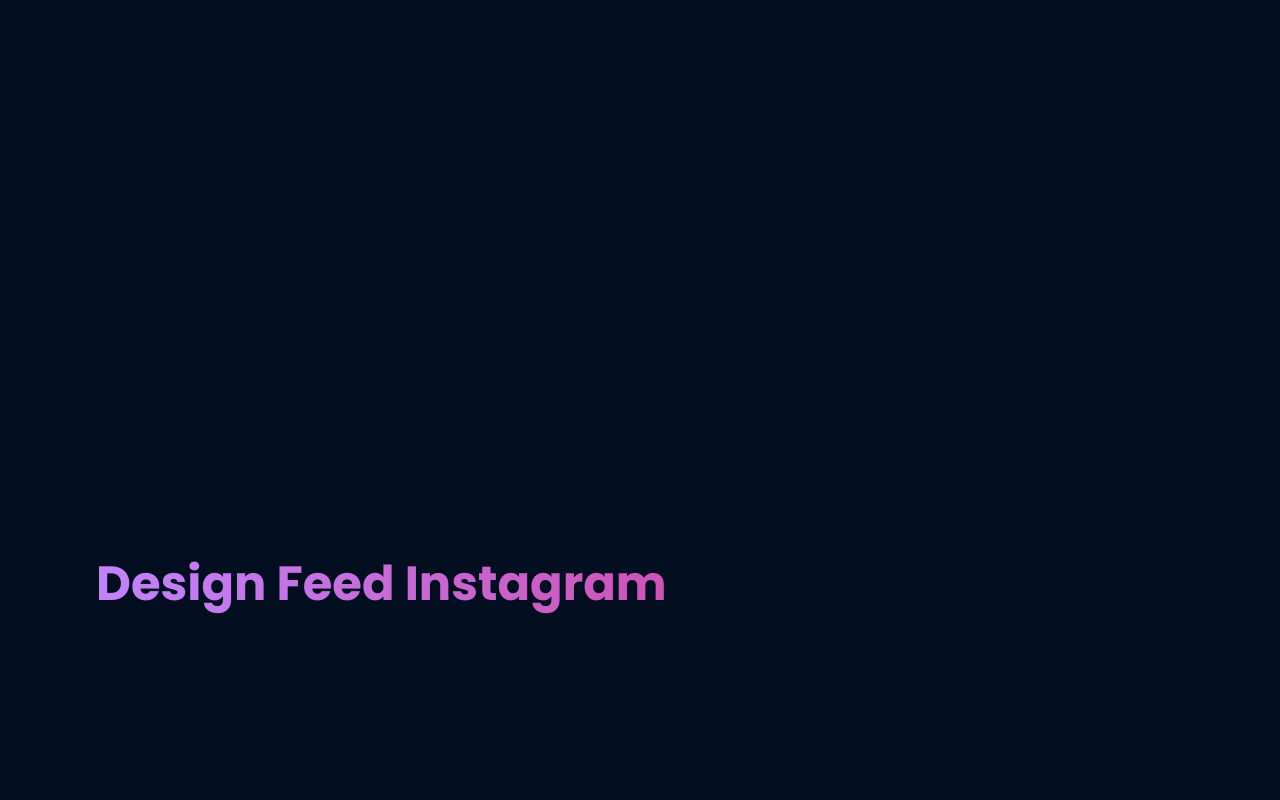
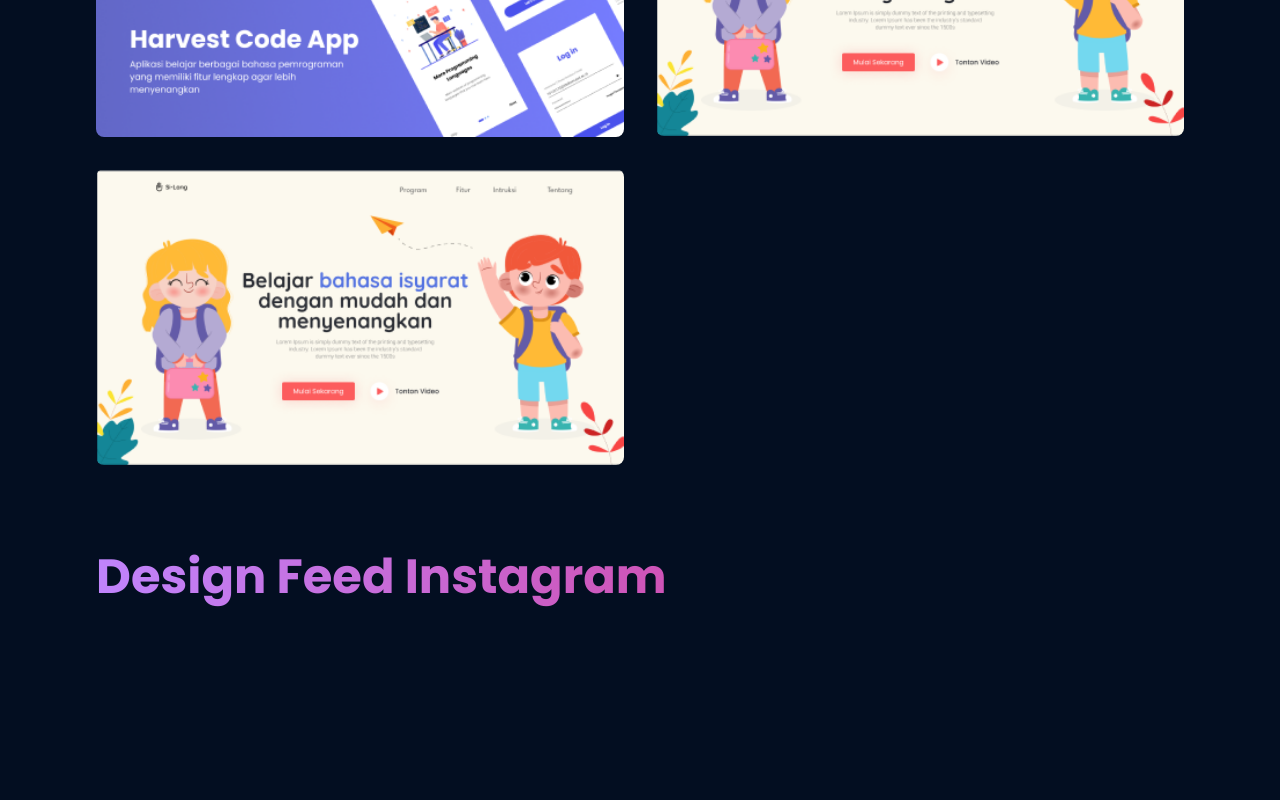
Before and after one commit to syaeful16/Portofolio, a React (Create React App) app: page /project in a window 1280 px wide. Shown: the part 380-1180 px from the top of the page. Built offline with nearby package versions, Linux system fonts and the light colour scheme; the HTML template or start-up script is replaced by a standard one.

Commit message:
update project

```diff
--- a/src/App.js
+++ b/src/App.js
@@ -1,5 +1,5 @@
 import React from "react";
-import { BrowserRouter, Routes, Route, Switch } from "react-router-dom";
+import { BrowserRouter, Routes, Route } from "react-router-dom";
 import Contact from "./Contact";
 import Homepage from "./Homepage";
 import Projects from "./Projects";
--- a/src/Projects.jsx
+++ b/src/Projects.jsx
@@ -5,6 +5,7 @@
 import EstCam from './assets/program/estcam.png'
 import LieDetect from './assets/program/liedetection.png'
 import Rejosari from './assets/program/rejosari.png'
+import { projectUix }  from './components/DataProject'
 
 const Projects = () => {
 
@@ -18,8 +19,28 @@
     <>
       <Navbar menu={navMenu}/>
       <div className='w-screen p-container font-poppins mt-12'>
-        <div className="w-full h-screen" id='uix'>
+        <div className="w-full pb-20" id='uix'>
           <h1 className='text-gradient w-fit text-5xl py-2 font-bold'>UI/UX Design</h1>
+          <div className="grid sm:grid-cols-2 2xl:grid-cols-3 gap-8 pt-6">
+            {/* <DataProject/> */}
+            {projectUix.map((data, index) => (
+              <div className="" key={index}>
+                <div className="relative h-max overflow-hidden group font-poppins">
+                  <img src={data.img} alt="Harvest Code App" className='rounded-lg w-full object-cover lg:group-hover:brightness-[.7] duration-300'/>
+                  <a href={data.link} rel='noreferrer' target='_blank' className="hidden xl:block absolute -top-10 group-hover:top-4 right-4 ease-in-out duration-300 px-4 py-2 rounded-md bg-[#FFD568] text-base">View Detail</a>
+                  <div className="w-full absolute z-10 hidden lg:flex flex-col backdrop-blur-xl bg-black/10 bottom-0 rounded-b-lg h-[0] group-hover:h-[60%] ease-in-out duration-300">
+                    <h1 className='text-2xl font-poppins font-bold p-5 text-[#FFD568]'>{data.title}</h1>
+                    <p className='text-base px-5 text-white'>{data.description}</p>
+                  </div>
+                  <div className="w-full lg:hidden flex flex-col pt-4 font-poppins">
+                    <h1 className='text-2xl font-bold py-2 text-[#FFD568]'>{data.title}</h1>
+                    <p className='text-base text-white font-thin'>{data.description}</p>
+                    <a href={data.link} rel='noreferrer' target='_blank' className='w-max px-3 py-1 rounded-md mt-4 border text-white border-[#FFD568] text-sm'>View Detail</a>
+                  </div>
+                </div>
+              </div>
+            ))}
+          </div>
         </div>
         <div className="w-full h-screen" id='feed'>
           <h1 className='text-gradient text-5xl py-2 font-bold'>Design Feed Instagram</h1>
@@ -28,8 +49,8 @@
           <div className='flex justify-between'>
             <h1 className='text-gradient text-5xl py-2 font-bold'>Program</h1>
             <div className='flex items-center text-white gap-6'>
-              <a href="https://github.com/syaeful16" target='_blank'><AiFillGithub size={28}/></a>
-              <a href="https://gitlab.com/syaeful16" target='_blank'><AiFillGitlab size={28}/></a>
+              <a href="https://github.com/syaeful16" target='_blank' rel='noreferrer'><AiFillGithub size={28}/></a>
+              <a href="https://gitlab.com/syaeful16" target='_blank' rel='noreferrer'><AiFillGitlab size={28}/></a>
             </div>
           </div>
           <div className="w-full grid grid-cols-3 mt-10 gap-10 gap-y-20">
@@ -54,7 +75,7 @@
               <div className='px-2'>
                 <h1 className='text-2xl font-bold mt-6'>EST.Cameras.id</h1>
                 <p className='text-[#FFD568] text-base font-thin'>Website</p>
-                <p className='w-full mt-6 leading-loose text-justify'>
+                <p className='w-full mt-6 leading-loose'>
                 EST Cameras id is a website created for camera rentals, whether you want to rent or rent out your own camera. The website was created because the camera rental system is still rare and difficult to find in searches, so that gave rise to the idea of making the website.
                 </p>
                 <ul className='w-full flex flex-wrap gap-2 mt-6'>
@@ -71,7 +92,7 @@
               <div className='px-2'>
                 <h1 className='text-2xl font-bold mt-6'>Detection Lie Real Time</h1>
                 <p className='text-[#FFD568] text-base font-thin'>System</p>
-                <p className='w-full mt-6 leading-loose text-justify'>
+                <p className='w-full mt-6 leading-loose'>
                 Predictable lie detection system in real time with camera or video input. I created the system using the Python programming language with the tensorflow library. The dataset is made from fake and honest videos that are used as pictures.
                 </p>
                 <ul className='w-full flex flex-wrap gap-2 mt-6'>
@@ -85,7 +106,7 @@
               <div className='px-2'>
                 <h1 className='text-2xl font-bold mt-6'>Rejosari Village website</h1>
                 <p className='text-[#FFD568] text-base font-thin'>Website</p>
-                <p className='w-full mt-6 leading-loose text-justify'>
+                <p className='w-full mt-6 leading-loose'>
                 The Rejosari Village website is a website created for online community service. This website aims to make it easier for Rejosari Village residents to submit letters. In making it use the DataTables library and PHPMailer.
                 </p>
                 <ul className='w-full flex flex-wrap gap-2 mt-6'>
--- /dev/null
+++ b/src/components/DataProject.js
@@ -0,0 +1,33 @@
+
+import HarvestApp from '../assets/uix/Harvest Code App.png'
+import Silang from '../assets/uix/silang.png'
+
+//Image Project Feed Instagram
+
+
+export const projectUix = [
+  {
+    title: 'Harvest Code App',
+    img: HarvestApp,
+    description: 'Harvest Code application design is an application for learning various programming languages in written and video form.',
+    link: 'https://bisa.design/portofolio/detail/MTgz'
+  },
+  {
+    title: 'Si-Lang',
+    img: Silang,
+    description: 'Si-Lang is a website platform for learning sign language using a camera in real-time.',
+    link: 'https://www.figma.com/file/b9s6G66vEGTQShk2ZXMcqU/Desain-Si-Lang?node-id=0%3A1&t=VpiHs7r7pIRZe0WE-1'
+  },
+  {
+    title: 'Si-Lang',
+    img: Silang,
+    description: 'Si-Lang is a website platform for learning sign language using a camera in real-time.',
+    link: 'https://www.figma.com/file/b9s6G66vEGTQShk2ZXMcqU/Desain-Si-Lang?node-id=0%3A1&t=VpiHs7r7pIRZe0WE-1'
+  },
+]
+
+export const projectFeedIg = [
+  {
+
+  }
+]
--- a/src/components/Navbar.jsx
+++ b/src/components/Navbar.jsx
@@ -23,7 +23,7 @@
       <div className="flex md:hidden items-center" onClick={handleNav}>
         { btnNavbar ? <MdOutlineClose className='text-white' size={20}/> : <HiMenuAlt3 className='text-white' size={24}/> }
       </div>
-      <div className={ btnNavbar ? 'fixed left-0 top-0 w-[60%] h-full backdrop-blur-lg bg-[#030E21]/50 shadow-md ease-in-out duration-500' : 'fixed left-[-100%] top-0 w-[80%] h-full duration-500'}>
+      <div className={ btnNavbar ? 'fixed z-20 left-0 top-0 w-[60%] h-full backdrop-blur-lg bg-[#030E21]/50 shadow-md ease-in-out duration-500' : 'fixed z-20 left-[-100%] top-0 w-[80%] h-full duration-500'}>
         <h1 className='text-gradient font-bold text-3xl p-6'>Menu</h1>
         <ul className='font-poppins text-white p-3'>
           {menu.map((menus, index) => (
```
Also changed, not shown: src/assets/uix/Harvest Code App.png (added), src/assets/uix/silang.png (added).
